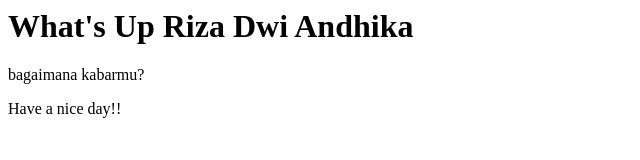
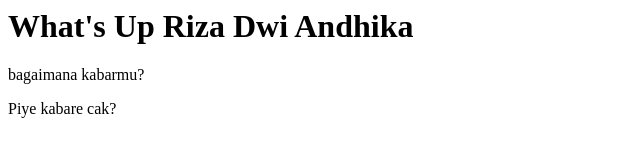
Before and after one commit to rizadwiandhika/riza-git-test, a plain HTML site: page index.html in a window 1280 px wide. Shown: the full height of the page, 0-640 px from the left. Drawn offline with Linux system fonts and the light colour scheme.

Commit message:
ganti pesan

```diff
--- a/index.html
+++ b/index.html
@@ -9,7 +9,7 @@
     <h1>What's Up Riza Dwi Andhika</h1>
     <p>bagaimana kabarmu?</p>
 
-    <p>Have a nice day!!</p>
+    <p>Piye kabare cak?</p>
 
 </body>
 </html>
```
